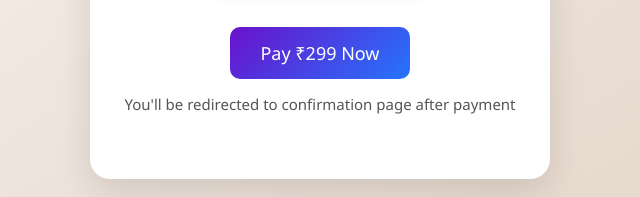
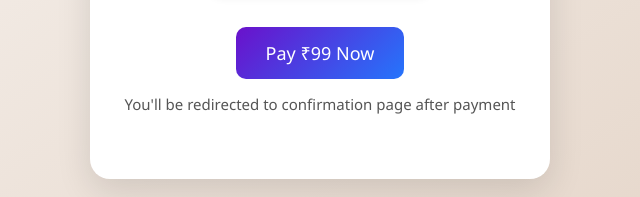
Before and after one commit to lucy5a/Dubaaicompanies, a plain HTML site: page payement.html in a window 1280 px wide. Shown: the part 505-702 px from the top of the page, 320-960 px from the left. Drawn offline with Linux system fonts and the light colour scheme.

Commit message:
Update payement.html

```diff
--- a/payement.html
+++ b/payement.html
@@ -88,7 +88,7 @@
     <a class="pay-btn"
        href="upi://pay?pa=8269960958-2@ybl&am=299&cu=INR&tn=Dubai Companies"
        onclick="setTimeout(() => { window.location.href='thanku.html'; }, 20000);">
-       Pay ₹299 Now
+       Pay ₹99 Now
     </a>
 
     <p class="note">You'll be redirected to confirmation page after payment</p>
```
